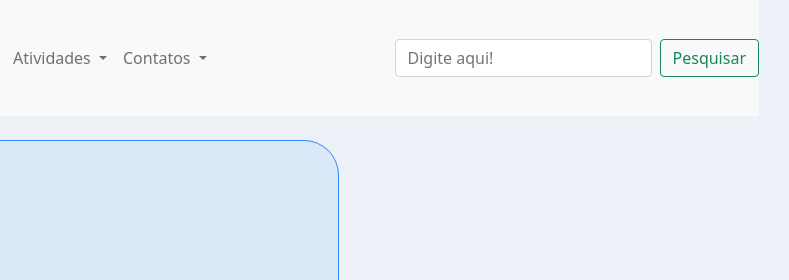
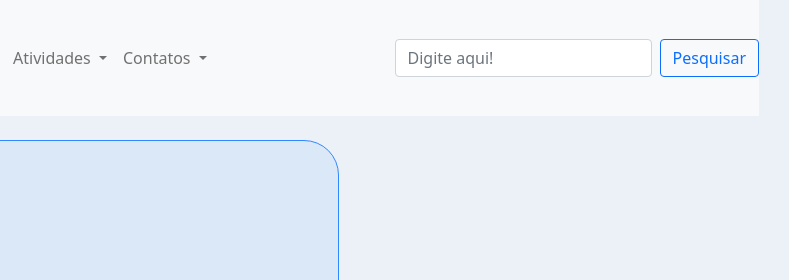
Before and after one commit to luizanuness/EDUCATI, a plain HTML site: page EDUCATI_luiza/atividadesprof.html in a window 1280 px wide. Shown: the top 280 px of the page, 491-1280 px from the left. Drawn offline with nearby package versions, Linux system fonts and the light colour scheme.

Commit message:
Update atividadesprof.html

```diff
--- a/EDUCATI_luiza/atividadesprof.html
+++ b/EDUCATI_luiza/atividadesprof.html
@@ -47,7 +47,7 @@
           </ul>
           <form class="d-flex">
             <input class="form-control me-2" type="search" placeholder="Digite aqui!" aria-label="Digite aqui!">
-            <button class="btn btn-outline-success" type="submit">Pesquisar</button>
+            <button class="btn btn-outline-primary" type="submit">Pesquisar</button>
           </form>
         </div>
       </div>
```
